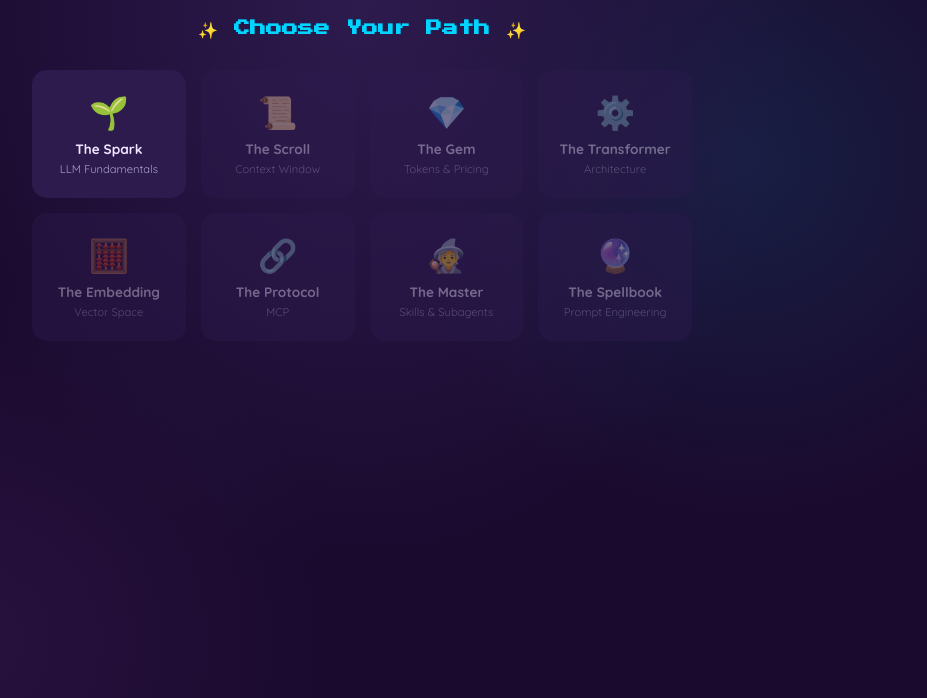
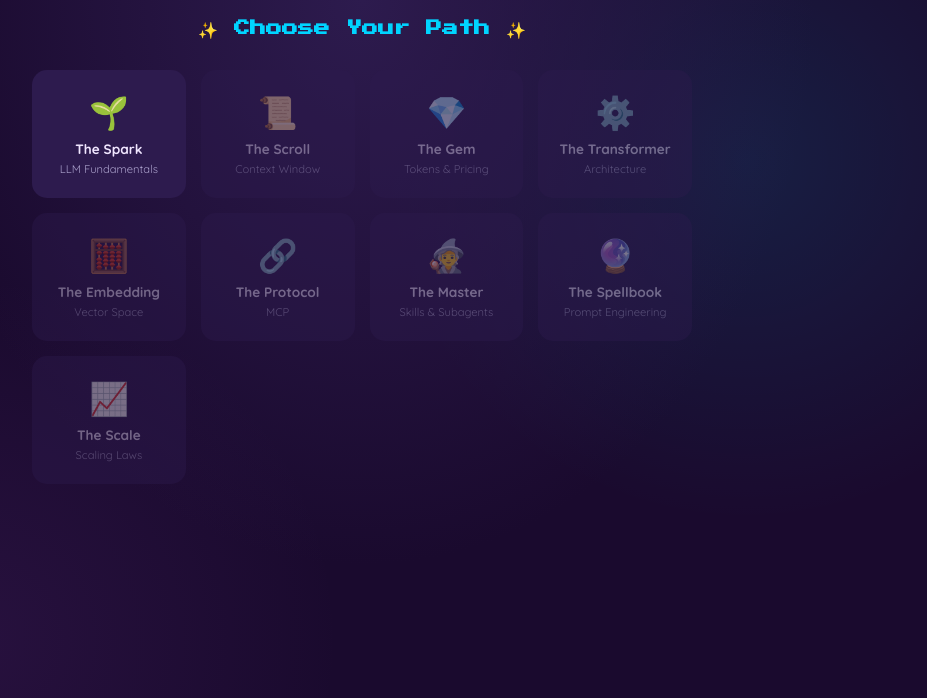
Before and after one commit to HainanZhao/llm-quest, a plain HTML site: page index.html in a window 1280 px wide. Both pictures are taken after a click on the button "BEGIN JOURNEY". Shown: the whole page, without its empty margins (278-1205 px from the left). Drawn offline with Linux system fonts and the light colour scheme.

Commit message:
Add Level 9: Scaling Laws

```diff
--- a/index.html
+++ b/index.html
@@ -41,6 +41,7 @@
     #welcome {
       text-align: center;
       padding: 60px 20px;
+      animation: fadeIn 0.6s ease;
       transition: opacity 0.5s ease, transform 0.5s ease;
     }
 
@@ -103,11 +104,24 @@
     /* Level Selection */
     #levels {
       display: none;
+      animation: fadeIn 0.4s ease;
     }
 
     /* Intro Screen */
     #intro {
       display: none;
+      animation: fadeIn 0.4s ease;
+    }
+
+    /* Game Screen */
+    #game {
+      display: none;
+      animation: fadeIn 0.4s ease;
+    }
+
+    @keyframes fadeIn {
+      from { opacity: 0; transform: translateY(10px); }
+      to { opacity: 1; transform: translateY(0); }
     }
 
     .levels-title {
@@ -802,14 +816,14 @@
             explanation: 'Cosine similarity measures the angle between two vectors (cosine of the angle). It\'s preferred over Euclidean distance because it focuses on direction/orientation rather than magnitude. "king" and "queen" have different magnitudes but similar directions - cosine catches this.'
           },
           {
-            q: 'What is "embedding degeneration" and why is it problematic?',
+            q: 'What is the key advantage of using embeddings for semantic search over keyword matching?',
             options: [
-              { a: 'A', text: 'Embeddings becoming too large' },
-              { a: 'B', text: 'Embeddings collapsing into a small subspace, losing discriminative power', correct: true },
-              { a: 'C', text: 'Embeddings containing only zeros' },
-              { a: 'D', text: 'Embeddings exceeding token limits' }
+              { a: 'A', text: 'Embeddings are faster to compute' },
+              { a: 'B', text: 'Embeddings capture meaning and context, finding related concepts without exact matches', correct: true },
+              { a: 'C', text: 'Embeddings require less storage' },
+              { a: 'D', text: 'Embeddings are always accurate' }
             ],
-            explanation: 'Embedding degeneration happens when during training, vectors collapse toward the origin or into a narrow cone. All inputs become nearly identical, making semantic search impossible. Normalization and regularized training help prevent this.'
+            explanation: 'Keyword search only finds exact matches. Semantic search with embeddings finds conceptually related content - searching for "royalty" will find "king" and "queen" even if those exact words never appear in the document.'
           },
           {
             q: 'In RAG systems, why are embeddings typically generated separately from the generation model?',
@@ -981,7 +995,57 @@
             explanation: 'System prompts are prepended to every conversation turn and establish identity, tone, and rules. They persist across the session. User prompts are the immediate task. Some models (like Claude) treat them differently in their attention patterns - system instructions get higher attention weight.'
           }
         ]
+      },
+      {
+        id: 9,
+        icon: "📈",
+        name: "The Scale",
+        topic: "Scaling Laws",
+        story: "The Scale reveals how more compute and data create mightier wizards!",
+        content: `
+          <h3>Understanding Scaling Laws</h3>
+          <ul>
+            <li><strong>Neural scaling laws</strong> predict performance improvements with more data, compute, and parameters</li>
+            <li><strong>More parameters</strong> = more capacity to learn patterns</li>
+            <li><strong>More training data</strong> = more knowledge</li>
+            <li><strong>More compute</strong> = longer training</li>
+            <li>Power law: performance improves predictably with scale</li>
+          </ul>
+        `,
+        questions: [
+          {
+            q: "What do scaling laws predict?",
+            options: [
+              { a: "A", text: "How model performance improves with more resources", correct: true },
+              { a: "B", text: "The maximum model size allowed" },
+              { a: "C", text: "How fast models generate text" },
+              { a: "D", text: "The optimal temperature setting" }
+            ],
+            explanation: "Scaling laws predict how model performance improves as you add more compute, data, or parameters."
+          },
+          {
+            q: "What happens when you increase model parameters?",
+            options: [
+              { a: "A", text: "It becomes slower but more accurate" },
+              { a: "B", text: "It has more capacity to learn patterns", correct: true },
+              { a: "C", text: "It uses less memory" },
+              { a: "D", text: "It requires less training data" }
+            ],
+            explanation: "More parameters = more learnable patterns, but also more compute needed."
+          },
+          {
+            q: "Which is NOT a factor in scaling laws?",
+            options: [
+              { a: "A", text: "Amount of training data" },
+              { a: "B", text: "Compute power" },
+              { a: "C", text: "The color of the model", correct: true },
+              { a: "D", text: "Number of parameters" }
+            ],
+            explanation: "Scaling laws involve data, compute, and parameters - not model color!"
+          }
+        ]
       }
+
     ];
 
     // Game State
```
